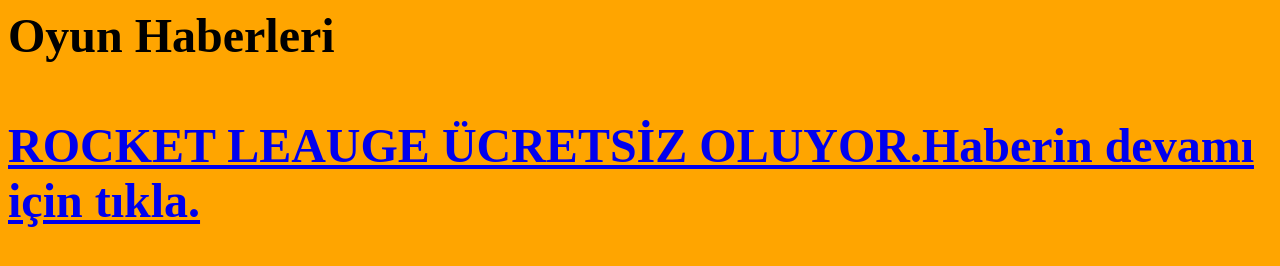
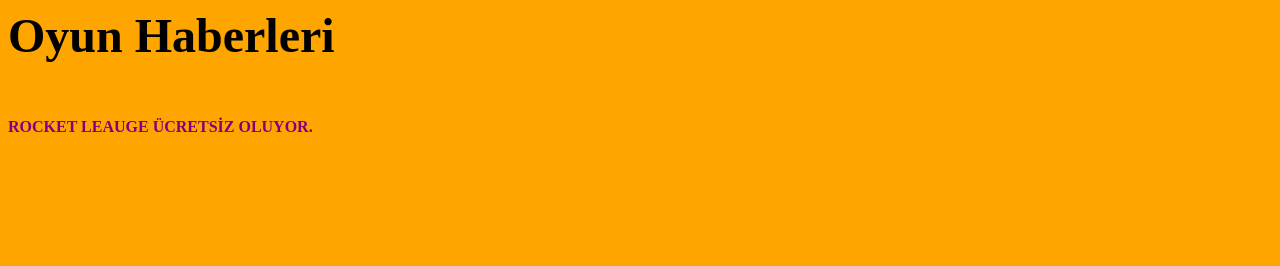
Before and after one commit to OyunHaberleri1/OyunHaberleri1, a plain HTML site: page index.html in a window 1280 px wide. Drawn offline with Linux system fonts and the light colour scheme.

Commit message:
Update index.html

```diff
--- a/index.html
+++ b/index.html
@@ -6,6 +6,6 @@
 <body bgcolor=orange>
 <b><font color="black" size="7">Oyun Haberleri<b>
 <br><br/>
-<a href="https://www.rocketleague.com/news/rocket-league-going-free-to-play-this-summer/">ROCKET LEAUGE ÜCRETSİZ OLUYOR.Haberin devamı için tıkla.
+<font color="purple" size="3"<a href="https://www.rocketleague.com/news/rocket-league-going-free-to-play-this-summer/">ROCKET LEAUGE ÜCRETSİZ OLUYOR.
 </body>
 </html>
```
